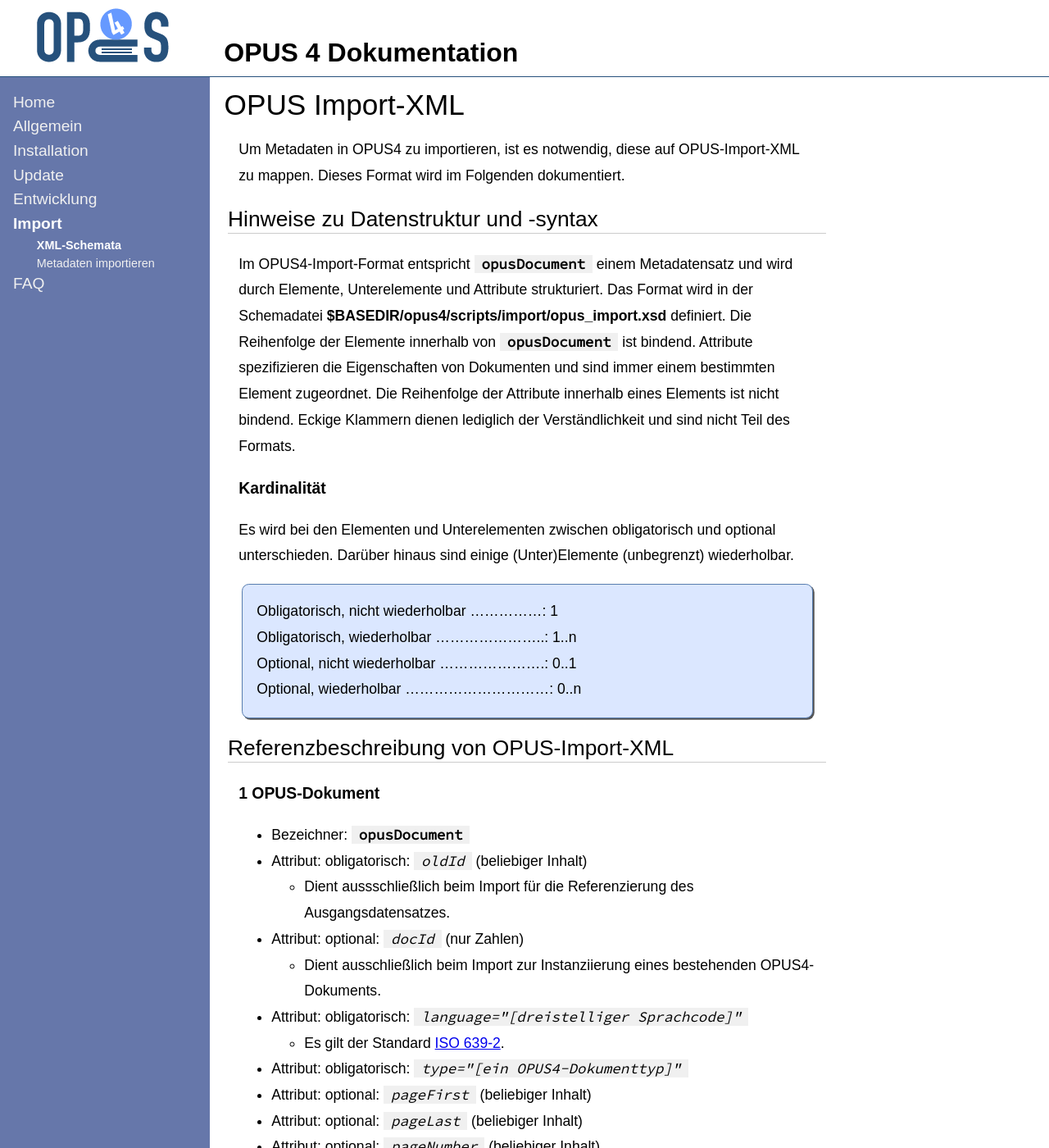
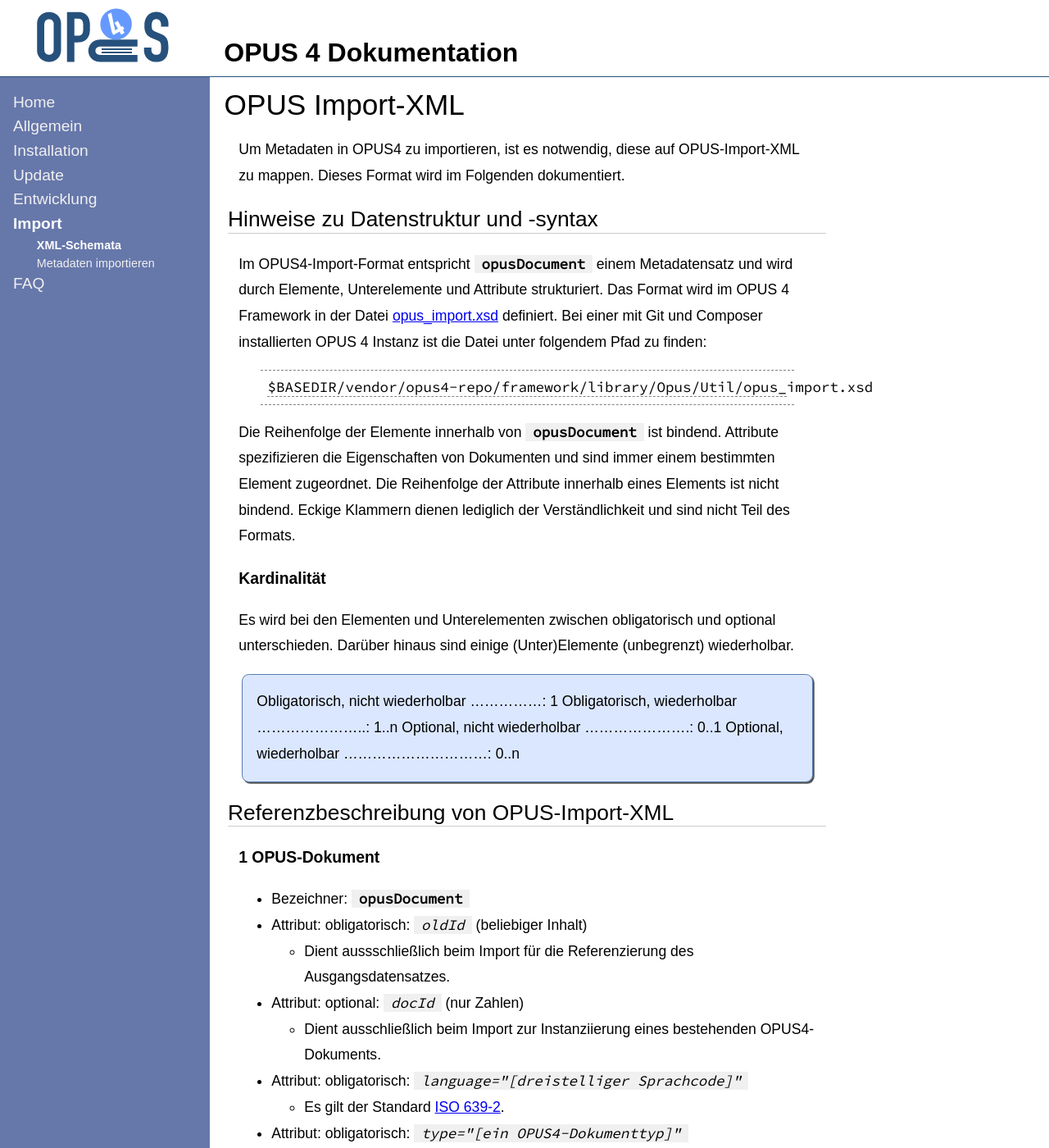
Before and after one commit to OPUS4/opus4.github.io, a Jekyll site: the page built from import/importxml.md, in a window 1280 px wide and 1400 px high. Shown: the whole window at 82% size. Built offline with Jekyll 4.4.1, drawn with Linux system fonts in a browser that asks for light colours.

Commit message:
OPUSVIER-3410 - Changed path to opus_import.xsd in documentation.

```diff
--- a/import/importxml.md
+++ b/import/importxml.md
@@ -5,23 +5,32 @@
 
 # OPUS Import-XML
 
-Um Metadaten in OPUS4 zu importieren, ist es notwendig, diese auf OPUS-Import-XML zu mappen.  Dieses Format wird im Folgenden dokumentiert.
+Um Metadaten in OPUS4 zu importieren, ist es notwendig, diese auf OPUS-Import-XML zu mappen.  Dieses Format wird im
+Folgenden dokumentiert.
 
 
 
 ## Hinweise zu Datenstruktur und -syntax
 
-Im OPUS4-Import-Format entspricht **`opusDocument`** einem Metadatensatz und wird durch Elemente, Unterelemente und Attribute strukturiert.
-Das Format wird in der Schemadatei **$BASEDIR/opus4/scripts/import/opus_import.xsd** definiert. Die Reihenfolge der Elemente innerhalb
-von **`opusDocument`** ist bindend.  Attribute spezifizieren die Eigenschaften von Dokumenten und sind immer einem bestimmten Element
-zugeordnet.  Die Reihenfolge der Attribute innerhalb eines Elements ist nicht bindend.  Eckige Klammern dienen lediglich der Verständlichkeit
-und sind nicht Teil des Formats.
+Im OPUS4-Import-Format entspricht **`opusDocument`** einem Metadatensatz und wird durch Elemente, Unterelemente und
+Attribute strukturiert.
+Das Format wird im OPUS 4 Framework in der Datei
+[opus_import.xsd](https://github.com/OPUS4/framework/blob/master/library/Opus/Util/opus_import.xsd) definiert. Bei
+einer mit Git und Composer installierten OPUS 4 Instanz ist die Datei unter folgendem Pfad zu finden:
+
+    $BASEDIR/vendor/opus4-repo/framework/library/Opus/Util/opus_import.xsd
+
+Die Reihenfolge der Elemente innerhalb
+von **`opusDocument`** ist bindend.  Attribute spezifizieren die Eigenschaften von Dokumenten und sind immer einem
+bestimmten Element
+zugeordnet.  Die Reihenfolge der Attribute innerhalb eines Elements ist nicht bindend.  Eckige Klammern dienen
+lediglich der Verständlichkeit und sind nicht Teil des Formats.
 
 
 ### Kardinalität
 
-Es wird bei den Elementen und Unterelementen zwischen obligatorisch und optional unterschieden.  Darüber hinaus sind einige (Unter)Elemente
-(unbegrenzt) wiederholbar.
+Es wird bei den Elementen und Unterelementen zwischen obligatorisch und optional unterschieden.  Darüber hinaus sind
+einige (Unter)Elemente (unbegrenzt) wiederholbar.
 
 <p class="info" markdown="1">
   Obligatorisch, nicht wiederholbar ...............: 1
```
